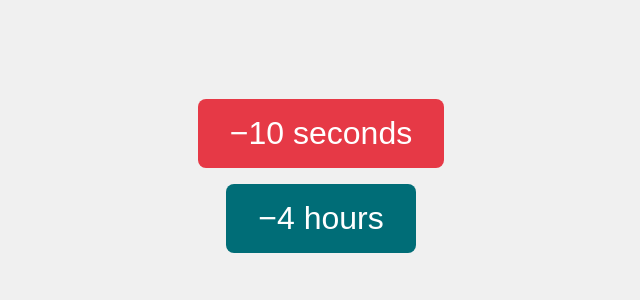
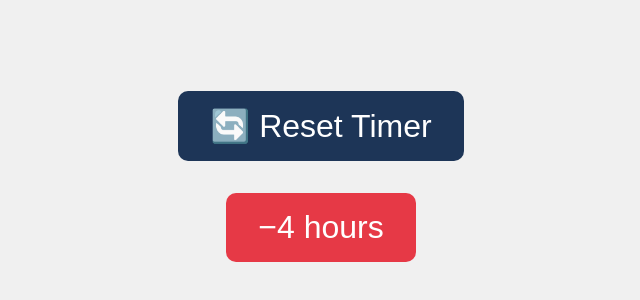
Before and after one commit to KGT-projects/remote, a plain HTML site: page control.html in a window 1280 px wide. Shown: the part 224-524 px from the top of the page, without its empty margins (319-959 px from the left). Drawn offline with Linux system fonts and the light colour scheme.

Commit message:
Update control.html

```diff
--- a/control.html
+++ b/control.html
@@ -5,35 +5,34 @@
   <title>Control</title>
   <style>
     html, body {
-      height:100%;
-      margin:0;
-      display:flex;
-      justify-content:center;
-      align-items:center;
-      flex-direction:column;
-      font-family:sans-serif;
-      background:#f0f0f0;
-      gap:1rem;
+      height: 100%;
+      margin: 0;
+      background: #f0f0f0;
+      font-family: sans-serif;
+      display: flex;
+      flex-direction: column;
+      justify-content: center;
+      align-items: center;
+      gap: 2rem;
     }
     button {
-      font-size:2rem;
-      padding:1rem 2rem;
-      border:none;
-      border-radius:8px;
-      cursor:pointer;
+      font-size: 2rem;
+      padding: 1rem 2rem;
+      background: #1d3557;
+      color: white;
+      border: none;
+      border-radius: 10px;
+      cursor: pointer;
     }
-    #sub10 { background:#e63946; color:white; }
-    #reset4h { background:#006d77; color:white; }
+    button:nth-child(2) {
+      background: #e63946; /* Subtract button is red */
+    }
   </style>
 </head>
 <body>
-  <button id="sub10">−10 seconds</button>
-  <button id="reset4h">−4 hours</button>
+  <button onclick="resetTimer()">🔄 Reset Timer</button>
+  <button onclick="subtractTime()">−4 hours</button>
 
   <script src="script.js"></script>
-  <script>
-    document.getElementById('sub10').onclick = () => subtractTime(10);
-    document.getElementById('reset4h').onclick = () => resetSubtract(4);
-  </script>
 </body>
 </html>
```
